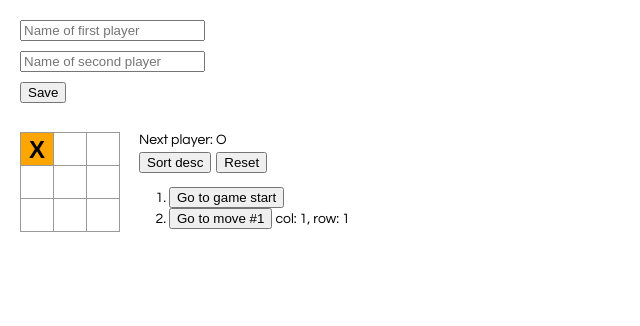
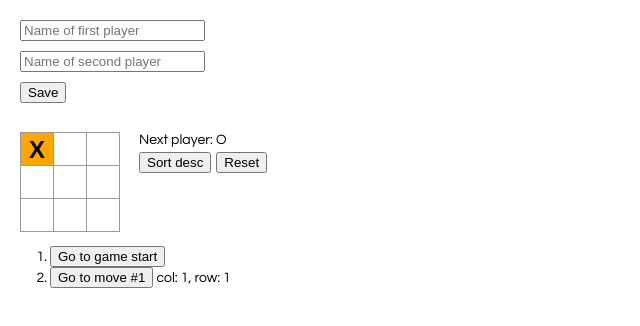
Before and after one commit to Marcelinka/react-tictactoe, a React app: page / in a window 1280 px wide. Both pictures are taken after a click on the button 37 px from the left and 149 px from the top of the page. Shown: the whole page, without its empty margins (0-640 px from the left). Built offline with nearby package versions, Linux system fonts and the light colour scheme.

Commit message:
refactoring

```diff
--- a/src/components/Game.js
+++ b/src/components/Game.js
@@ -7,6 +7,7 @@ import initialState from "../constants/initialState";
 import calculateWinner from "../helpers/calculateWinner";
 // components
 import Board from "./Board";
+import Steps from "./Steps";
 
 export default class Game extends React.Component {
   constructor(props) {
@@ -49,12 +50,12 @@ export default class Game extends React.Component {
     }));
   }
 
-  jumpTo(step) {
+  jumpTo = step => {
     this.setState(() => ({
       stepNumber: step,
       xIsNext: step % 2 === 0
     }));
-  }
+  };
 
   reset = () => {
     this.setState(() => cloneDeep(initialState));
@@ -64,49 +65,43 @@ export default class Game extends React.Component {
     this.setState(state => ({ sortAsc: !state.sortAsc }));
   };
 
-  render() {
-    const history = this.state.history;
-    const current = history[this.state.stepNumber];
+  readStatus() {
+    const { winner, stepNumber, xIsNext } = this.state;
 
-    let moves = history.map((step, move) => {
-      const desc = move ? "Go to move #" + move : "Go to game start";
-      const position = move
-        ? `col: ${step.position.column}, row: ${step.position.row}`
-        : "";
-      const positionDesc = position ? <span>{position}</span> : "";
-      return (
-        <li key={move}>
-          <button onClick={() => this.jumpTo(move)}>{desc}</button>&nbsp;
-          {positionDesc}
-        </li>
-      );
-    });
-
-    if (!this.state.sortAsc) {
-      moves = moves.reverse();
+    if (winner) {
+      return `Winner: ${winner}`;
     }
 
-    let status;
-    if (this.state.winner) {
-      status = "Winner: " + this.state.winner;
-    } else if (moves.length === 10) {
-      status = "Withdraw";
-    } else {
-      status = "Next player: " + (this.state.xIsNext ? "X" : "O");
+    if (stepNumber === 9) {
+      return "Withdraw";
     }
 
+    return `Next player: ${xIsNext ? "X" : "O"}`;
+  }
+
+  render() {
+    const { history, stepNumber, sortAsc } = this.state;
+    const current = history[stepNumber];
+
     return (
-      <div className="game">
-        <div className="game-board">
-          <Board squares={current.squares} onClick={i => this.handleClick(i)} />
+      <div>
+        <div className="game">
+          <div className="game-board">
+            <Board
+              squares={current.squares}
+              onClick={i => this.handleClick(i)}
+            />
+          </div>
+          <div className="game-info">
+            <div className="game-info__status">{this.readStatus()}</div>
+            <button className="game-info__sort" onClick={this.changeSort}>
+              Sort {sortAsc ? "desc" : "asc"}
+            </button>
+            {stepNumber > 0 && <button onClick={this.reset}>Reset</button>}
+          </div>
         </div>
-        <div className="game-info">
-          <div className="game-info__status">{status}</div>
-          <button className="game-info__sort" onClick={this.changeSort}>
-            Sort {this.state.sortAsc ? "desc" : "asc"}
-          </button>
-          {moves.length > 1 && <button onClick={this.reset}>Reset</button>}
-          <ol>{moves}</ol>
+        <div>
+          <Steps history={history} jumpTo={this.jumpTo} sortAsc={sortAsc} />
         </div>
       </div>
     );
--- /dev/null
+++ b/src/components/Steps.js
@@ -0,0 +1,24 @@
+import React from "react";
+
+export default function Steps(props) {
+  let moves = props.history.map((step, move) => {
+    const desc = move ? `Go to move #${move}` : "Go to game start";
+    const position = move > 0 && (
+      <span>
+        col: {step.position.column}, row: {step.position.row}
+      </span>
+    );
+    return (
+      <li key={move}>
+        <button onClick={() => props.jumpTo(move)}>{desc}</button>&nbsp;
+        {position}
+      </li>
+    );
+  });
+
+  if (!props.sortAsc) {
+    moves = moves.reverse();
+  }
+
+  return <ol>{moves}</ol>;
+}
--- a/src/index.js
+++ b/src/index.js
@@ -25,22 +25,23 @@ class App extends React.Component {
     this.tempSecondPlayer = e.target.value;
   };
 
-  handleSubmit = (e) => {
+  handleSubmit = e => {
     e.preventDefault();
     this.setState(() => ({
       firstPlayer: this.tempFirstPlayer,
       secondPlayer: this.tempSecondPlayer
     }));
-  }
+  };
 
   render() {
-    const players = this.state.firstPlayer && this.state.secondPlayer && (
-      <div>
+    const { firstPlayer, secondPlayer } = this.state;
+    const players = firstPlayer && secondPlayer && (
+      <div className="players">
         <p>
-          Player <b>X</b>: {this.state.firstPlayer}
+          Player <b>X</b>: {firstPlayer}
         </p>
         <p>
-          Player <b>O</b>: {this.state.secondPlayer}
+          Player <b>O</b>: {secondPlayer}
         </p>
       </div>
     );
--- a/src/style.less
+++ b/src/style.less
@@ -13,10 +13,15 @@ ul {
   display: flex;
   flex-direction: column;
   align-items: flex-start;
+
+  & > input {
+    margin-bottom: 10px;
+  }
 }
 
-.name-form > input {
-  margin-bottom: 10px;
+.players {
+  display: grid;
+  grid-template-columns: 150px 150px;
 }
 
 .board-row:after {
```
